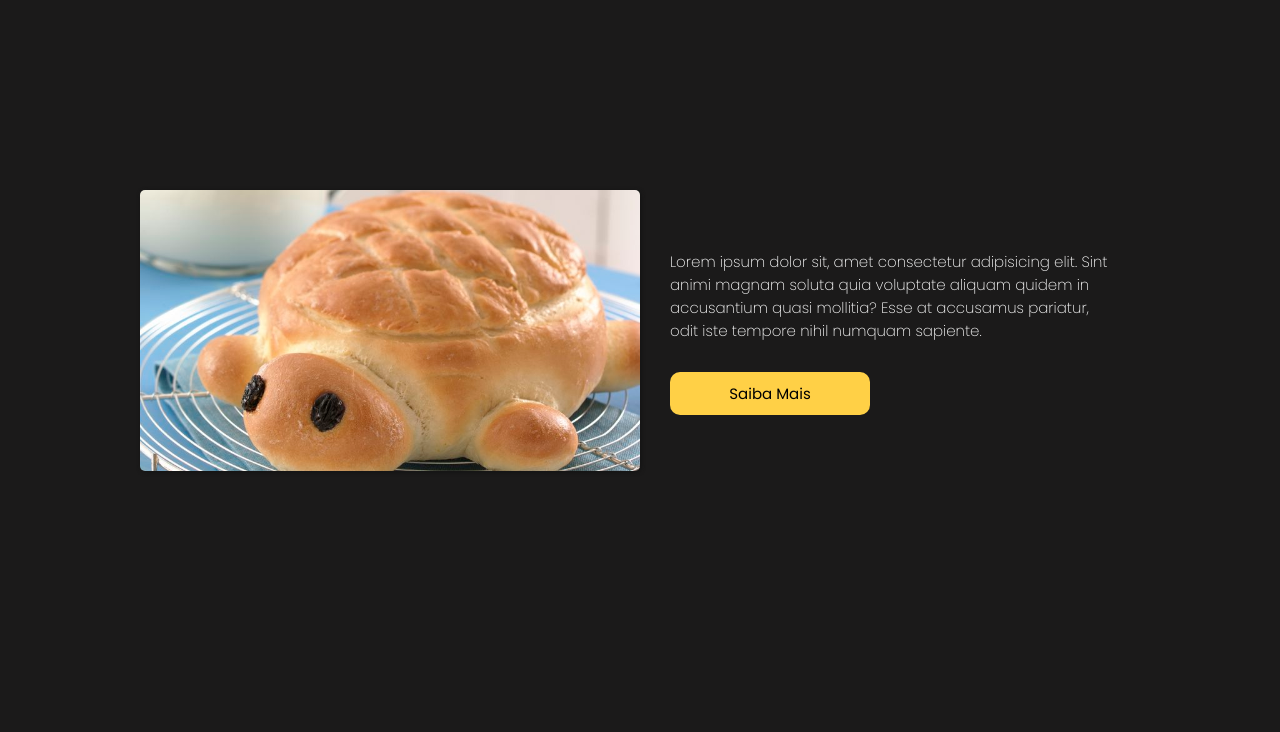
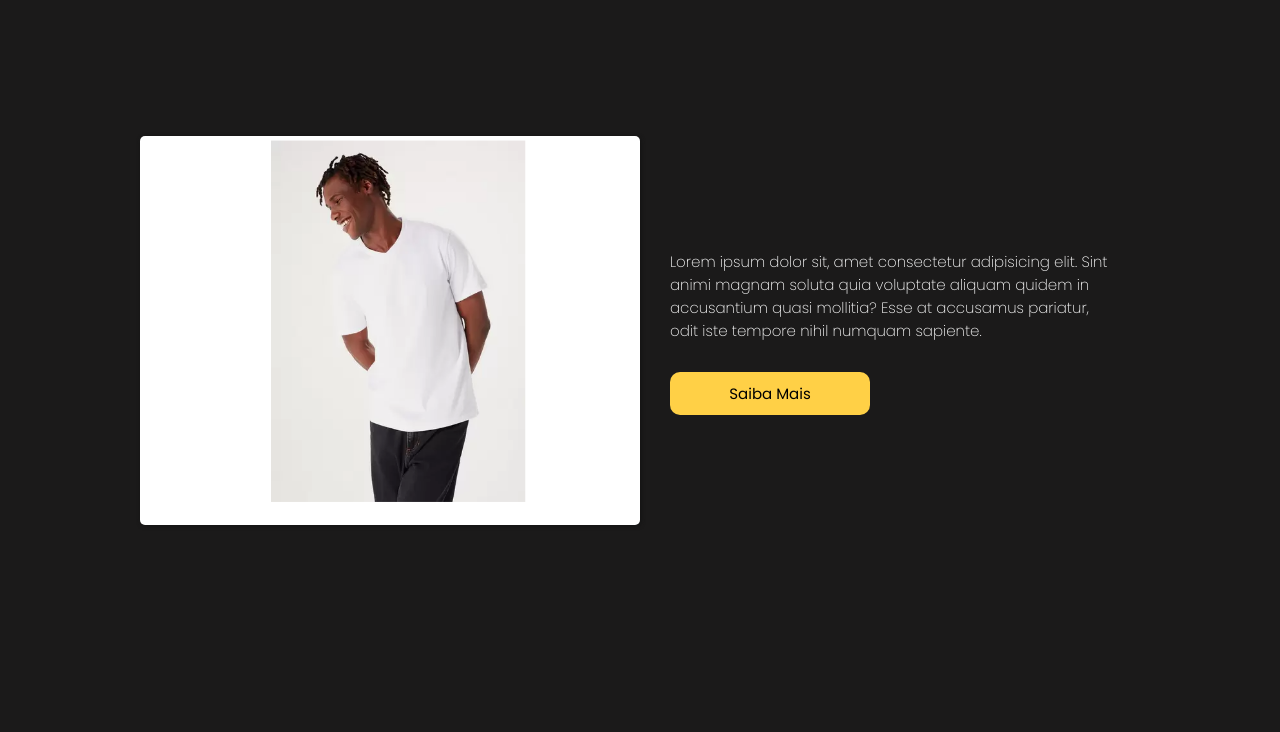
Before and after one commit to JornadaGMN/layoutmain, a plain HTML site: page index.html in a window 1280 px wide. Shown: the part 68-800 px from the top of the page. Drawn offline with nearby package versions, Linux system fonts and the light colour scheme.

Commit message:
Update index.html

```diff
--- a/index.html
+++ b/index.html
@@ -66,7 +66,7 @@
             <div class="container">
 
                 <div class="card-left">
-                    <img src="./src/image/39925t3.jpeg" alt="">
+                    <img src="./src/image/Screenshot_7.png" alt="">
                 </div>
                 <div class="card-right">
                     <p>Lorem ipsum dolor sit, amet consectetur adipisicing elit. Sint animi magnam soluta quia voluptate aliquam quidem in accusantium quasi mollitia? Esse at accusamus pariatur, odit iste tempore nihil numquam sapiente.</p>
```
